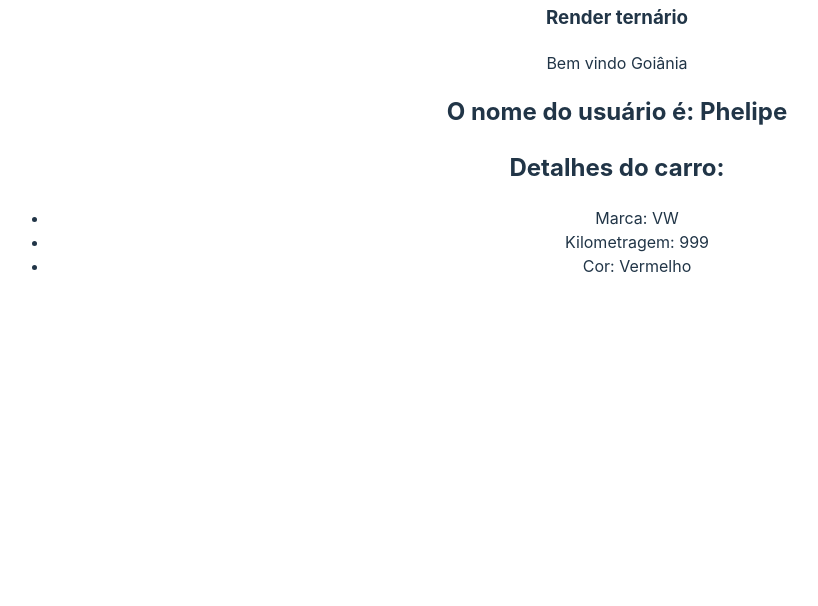
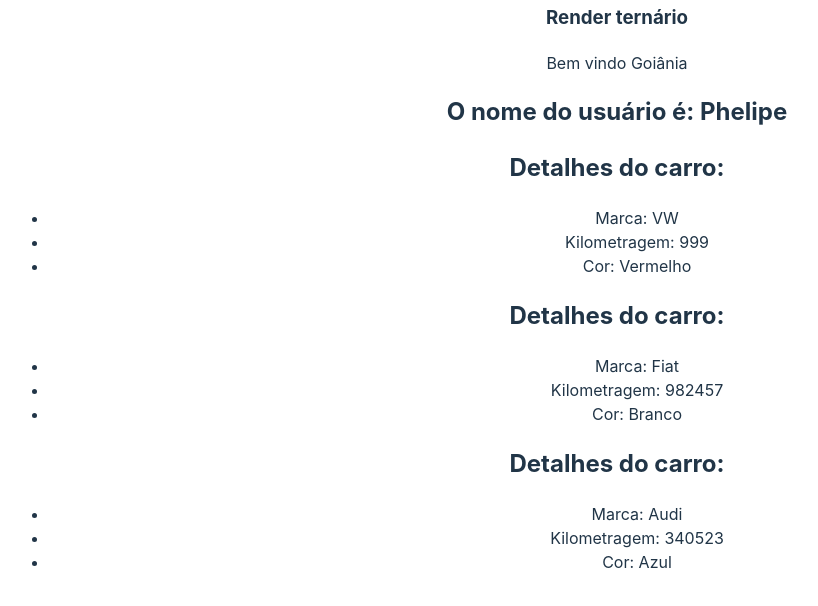
Before and after one commit to phelipeguimaraes/front-end, a React (Vite) app in the folder 3_React/3_AVANCANDO_EM_REACT/avancando/: page / in a window 1280 px wide. Shown: the part 1785-2391 px from the top of the page, without its empty margins (23-841 px from the left). Built offline with nearby package versions, Linux system fonts and the light colour scheme.

Commit message:
reaproveitando components

```diff
--- a/3_React/3_AVANCANDO_EM_REACT/avancando/src/App.jsx
+++ b/3_React/3_AVANCANDO_EM_REACT/avancando/src/App.jsx
@@ -42,6 +42,10 @@ function App() {
         <ShowUserName name="Phelipe"/>
         {/* 9 - desestruturando props */}
         <CarDetails brand="VW" km={999} color="Vermelho"/>
+        {/* 10 - reaproveitamento de componentes */}
+        <CarDetails brand="Fiat" km={982457} color="Branco"/>
+        <CarDetails km={340523} color="Azul" brand="Audi"/>
+
       </div>
     </>
   )
```
